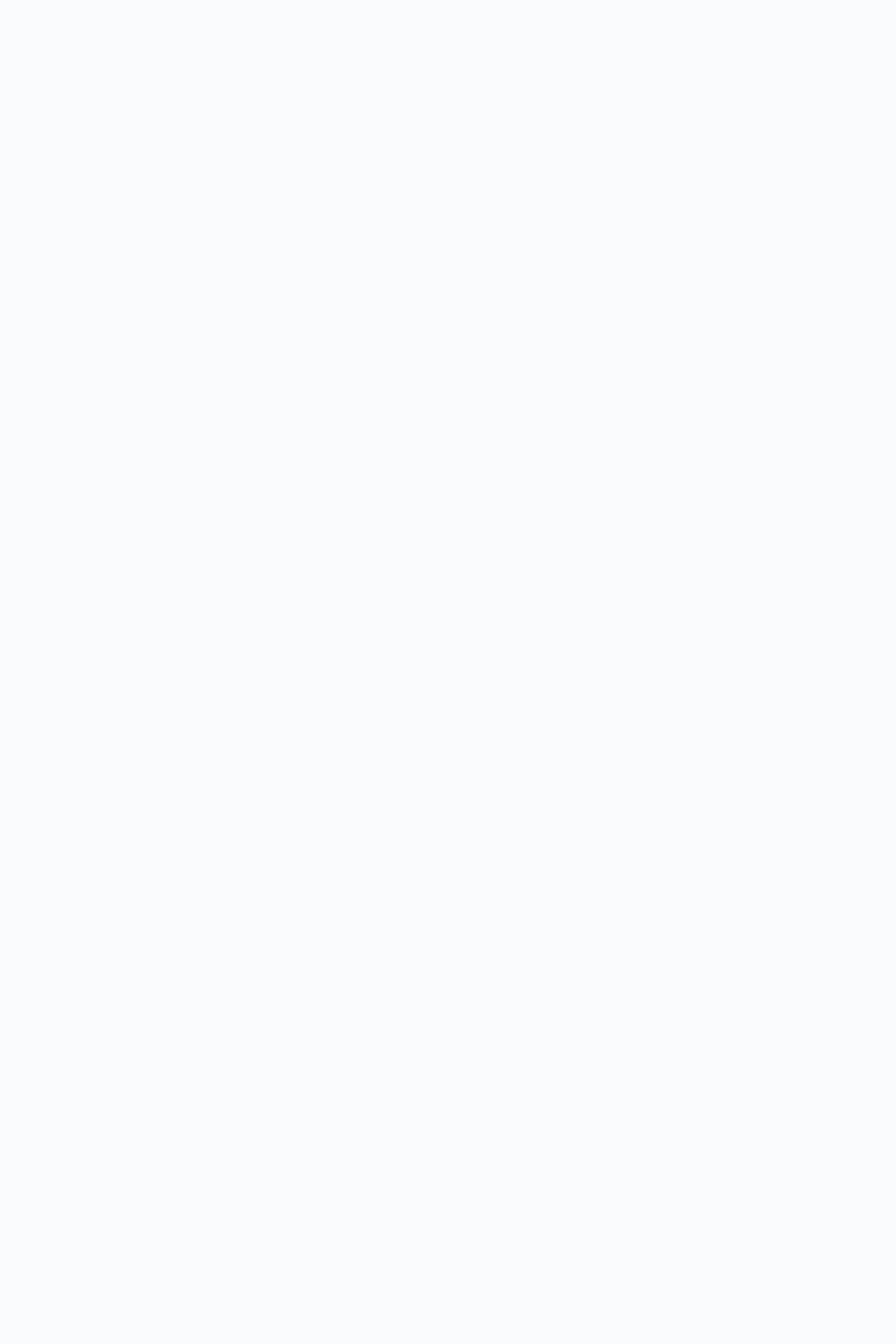
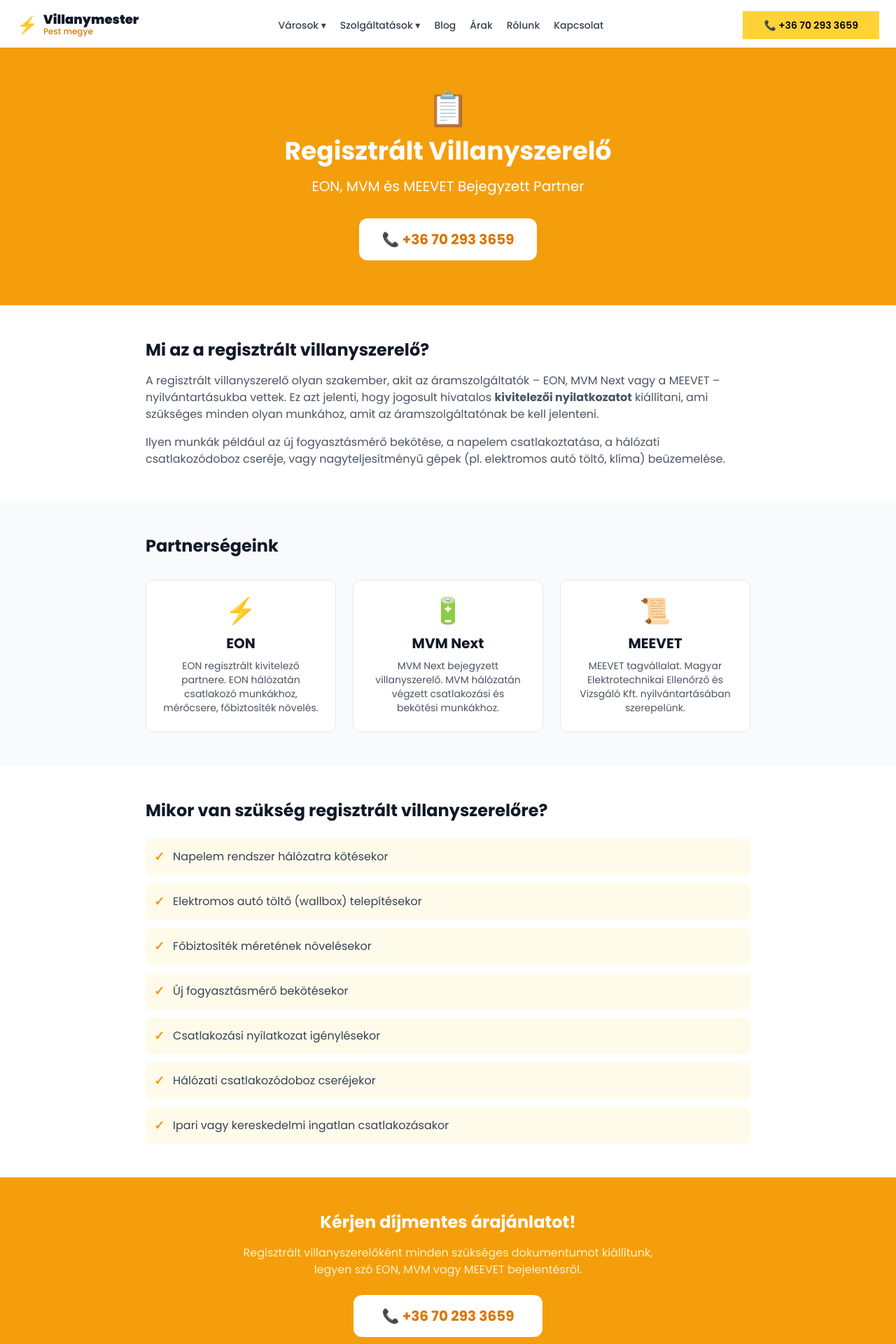
Before and after one commit to Top-G-B/villanymester1, a Next.js app: page /regisztralt-villanyszerelo in a window 1280 px wide. Before the commit this address had no page. Shown: the part 60-1980 px from the top of the page at 70% size. Before the commit the page ends 800 px from the top, so only its background shows below. Built offline with nearby package versions, Linux system fonts and the light colour scheme.

Commit message:
feat: regisztralt villanyszerelo oldal

```diff
--- /dev/null
+++ b/src/app/regisztralt-villanyszerelo/page.tsx
@@ -0,0 +1,88 @@
+import { SITE } from '@/lib/data'
+import Header from '@/components/Header'
+import Footer from '@/components/Footer'
+
+export const metadata = {
+  title: 'Regisztrált Villanyszerelő – EON, MVM, MEEVET Partner | Villanymester Kft.',
+  description: 'Regisztrált villanyszerelő ✓ EON, MVM és MEEVET bejegyzett partner ✓ Hivatalos kivitelezői nyilatkozat ✓ Pest megye ➤ Hívjon most: +36 70 293 3659',
+}
+
+export default function RegisztraltPage() {
+  return (
+    <>
+      <Header />
+      <main className="min-h-screen bg-white">
+        <section className="bg-amber-500 text-white py-16">
+          <div className="max-w-4xl mx-auto px-4 text-center">
+            <div className="text-5xl mb-4">📋</div>
+            <h1 className="text-3xl md:text-4xl font-bold mb-4">Regisztrált Villanyszerelő</h1>
+            <p className="text-xl mb-2">EON, MVM és MEEVET Bejegyzett Partner</p>
+            <a href={`tel:${SITE.phone}`} className="inline-block mt-6 bg-white text-amber-600 font-bold text-xl px-8 py-4 rounded-xl hover:bg-amber-50 transition">
+              📞 {SITE.phoneDisplay}
+            </a>
+          </div>
+        </section>
+
+        <section className="max-w-4xl mx-auto px-4 py-12">
+          <h2 className="text-2xl font-bold mb-4 text-gray-900">Mi az a regisztrált villanyszerelő?</h2>
+          <p className="text-gray-600 mb-4">
+            A regisztrált villanyszerelő olyan szakember, akit az áramszolgáltatók – EON, MVM Next vagy a MEEVET – nyilvántartásukba vettek. Ez azt jelenti, hogy jogosult hivatalos <strong>kivitelezői nyilatkozatot</strong> kiállítani, ami szükséges minden olyan munkához, amit az áramszolgáltatónak be kell jelenteni.
+          </p>
+          <p className="text-gray-600">
+            Ilyen munkák például az új fogyasztásmérő bekötése, a napelem csatlakoztatása, a hálózati csatlakozódoboz cseréje, vagy nagyteljesítményű gépek (pl. elektromos autó töltő, klíma) beüzemelése.
+          </p>
+        </section>
+
+        <section className="bg-gray-50 py-12">
+          <div className="max-w-4xl mx-auto px-4">
+            <h2 className="text-2xl font-bold mb-8 text-gray-900">Partnerségeink</h2>
+            <div className="grid md:grid-cols-3 gap-6">
+              {[
+                { name: 'EON', icon: '⚡', desc: 'EON regisztrált kivitelező partnere. EON hálózatán csatlakozó munkákhoz, mérőcsere, főbiztosíték növelés.' },
+                { name: 'MVM Next', icon: '🔋', desc: 'MVM Next bejegyzett villanyszerelő. MVM hálózatán végzett csatlakozási és bekötési munkákhoz.' },
+                { name: 'MEEVET', icon: '📜', desc: 'MEEVET tagvállalat. Magyar Elektrotechnikai Ellenőrző és Vizsgáló Kft. nyilvántartásában szerepelünk.' },
+              ].map((p) => (
+                <div key={p.name} className="bg-white p-6 rounded-xl border border-gray-200 text-center">
+                  <div className="text-4xl mb-3">{p.icon}</div>
+                  <h3 className="text-xl font-bold text-gray-900 mb-2">{p.name}</h3>
+                  <p className="text-gray-600 text-sm">{p.desc}</p>
+                </div>
+              ))}
+            </div>
+          </div>
+        </section>
+
+        <section className="max-w-4xl mx-auto px-4 py-12">
+          <h2 className="text-2xl font-bold mb-6 text-gray-900">Mikor van szükség regisztrált villanyszerelőre?</h2>
+          <div className="space-y-3">
+            {[
+              'Napelem rendszer hálózatra kötésekor',
+              'Elektromos autó töltő (wallbox) telepítésekor',
+              'Főbiztosíték méretének növelésekor',
+              'Új fogyasztásmérő bekötésekor',
+              'Csatlakozási nyilatkozat igénylésekor',
+              'Hálózati csatlakozódoboz cseréjekor',
+              'Ipari vagy kereskedelmi ingatlan csatlakozásakor',
+            ].map((item) => (
+              <div key={item} className="flex items-center gap-3 p-3 bg-amber-50 rounded-lg">
+                <span className="text-amber-500 font-bold text-lg">✓</span>
+                <span className="text-gray-700">{item}</span>
+              </div>
+            ))}
+          </div>
+        </section>
+
+        <section className="bg-amber-500 text-white py-12">
+          <div className="max-w-2xl mx-auto px-4 text-center">
+            <h2 className="text-2xl font-bold mb-4">Kérjen díjmentes árajánlatot!</h2>
+            <p className="mb-6 text-amber-100">Regisztrált villanyszerelőként minden szükséges dokumentumot kiállítunk, legyen szó EON, MVM vagy MEEVET bejelentésről.</p>
+            <a href={`tel:${SITE.phone}`} className="inline-block bg-white text-amber-600 font-bold text-xl px-10 py-4 rounded-xl hover:bg-amber-50 transition">
+              📞 {SITE.phoneDisplay}
+            </a>
+          </div>
+        </section>
+      </main>
+      <Footer />
+    </>
+  )
+}
```
